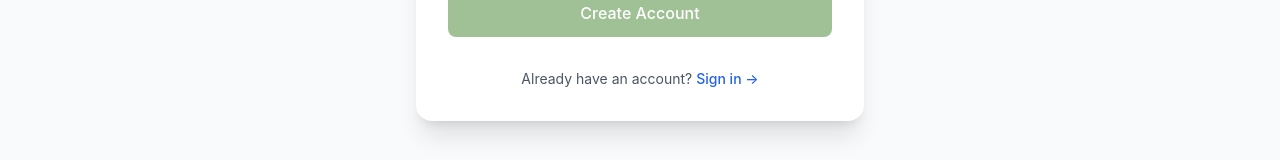
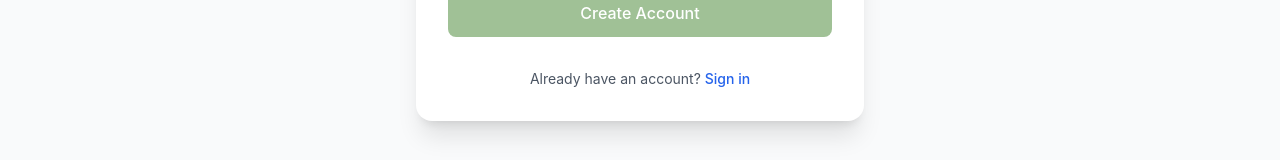
Before and after one commit to SehovacZeljko/angular-store-practice, an Angular app: page /register in a window 1280 px wide. Shown: the part 671-831 px from the top of the page. Built offline with nearby package versions, Linux system fonts and the light colour scheme.

Commit message:
Fix for browser auto-complete

```diff
--- a/src/app/auth/register/register.component.html
+++ b/src/app/auth/register/register.component.html
@@ -7,6 +7,7 @@
     </div>
 
     <form [formGroup]="form" (ngSubmit)="onSubmit()" class="space-y-6">
+      <!-- Full Name -->
       <div>
         <label class="block text-sm font-medium text-gray-700">Full Name</label>
         <input
@@ -17,45 +18,52 @@
         />
       </div>
 
+      <!-- Email -->
       <div>
         <label class="block text-sm font-medium text-gray-700">Email</label>
         <input
           type="email"
           formControlName="email"
+          autocomplete="new-password"
           class="mt-1 block w-full px-4 py-3 rounded-lg border border-gray-300 focus:ring-2 focus:ring-blue-500 focus:border-blue-500 outline-none transition"
           placeholder="you@example.com"
         />
       </div>
 
+      <!-- Password -->
       <div>
         <label class="block text-sm font-medium text-gray-700">Password</label>
         <input
           type="password"
           formControlName="password"
+          autocomplete="new-password"
           class="mt-1 block w-full px-4 py-3 rounded-lg border border-gray-300 focus:ring-2 focus:ring-blue-500 focus:border-blue-500 outline-none transition"
           placeholder="••••••••"
         />
       </div>
 
+      <!-- Confirm Password + Mismatch Error -->
       <div>
-        <label class="block text-sm font-medium text-gray-700"
-          >Confirm Password</label
-        >
+        <label class="block text-sm font-medium text-gray-700">Confirm Password</label>
         <input
           type="password"
           formControlName="password_confirmation"
           class="mt-1 block w-full px-4 py-3 rounded-lg border border-gray-300 focus:ring-2 focus:ring-blue-500 focus:border-blue-500 outline-none transition"
           placeholder="••••••••"
         />
-        @if (error) {
-        <div
-          class="p-4 bg-red-50 border border-red-200 text-red-700 rounded-lg text-sm text-center"
-        >
-          {{ error }}
-        </div>
+        @if (form.hasError('mismatch') && form.get('password_confirmation')?.touched) {
+          <p class="mt-2 text-sm text-red-600">Passwords do not match</p>
         }
       </div>
 
+      <!-- Server Error (e.g. email taken) -->
+      @if (error) {
+        <div class="p-4 bg-red-50 border border-red-200 text-red-700 rounded-lg text-sm text-center">
+          {{ error }}
+        </div>
+      }
+
+      <!-- Submit Button -->
       <button
         type="submit"
         [disabled]="loading || form.invalid"
@@ -63,20 +71,12 @@
       >
         {{ loading ? "Creating Account..." : "Create Account" }}
       </button>
-
-      @if (form.hasError('mismatch') &&
-      form.get('password_confirmation')?.touched) {
-      <div class="mt-2 text-sm text-red-600">Passwords do not match</div>
-      }
     </form>
 
     <p class="mt-8 text-center text-sm text-gray-600">
       Already have an account?
-      <a
-        routerLink="/login"
-        class="font-medium text-blue-600 hover:text-blue-500"
-      >
-        Sign in →
+      <a routerLink="/login" class="font-medium text-blue-600 hover:text-blue-500">
+        Sign in
       </a>
     </p>
   </div>
--- a/src/app/auth/register/register.component.ts
+++ b/src/app/auth/register/register.component.ts
@@ -28,6 +28,7 @@ export class RegisterComponent {
   error = '';
   loading = false;
 
+
   passwordMatch(g: any) {
     return g.get('password')?.value === g.get('password_confirmation')?.value
       ? null
@@ -43,11 +44,12 @@ export class RegisterComponent {
     const { name, email, password, password_confirmation } = this.form.getRawValue();
 
     this.auth.register(name!, email!, password!, password_confirmation!).subscribe({
-      next: () => this.router.navigate(['/']),
+      next: () => this.router.navigate(['/home']),
       error: (err) => {
         this.error = err.error?.message || 'Registration failed';
         this.loading = false;
       },
     });
   }
+
 }
```
